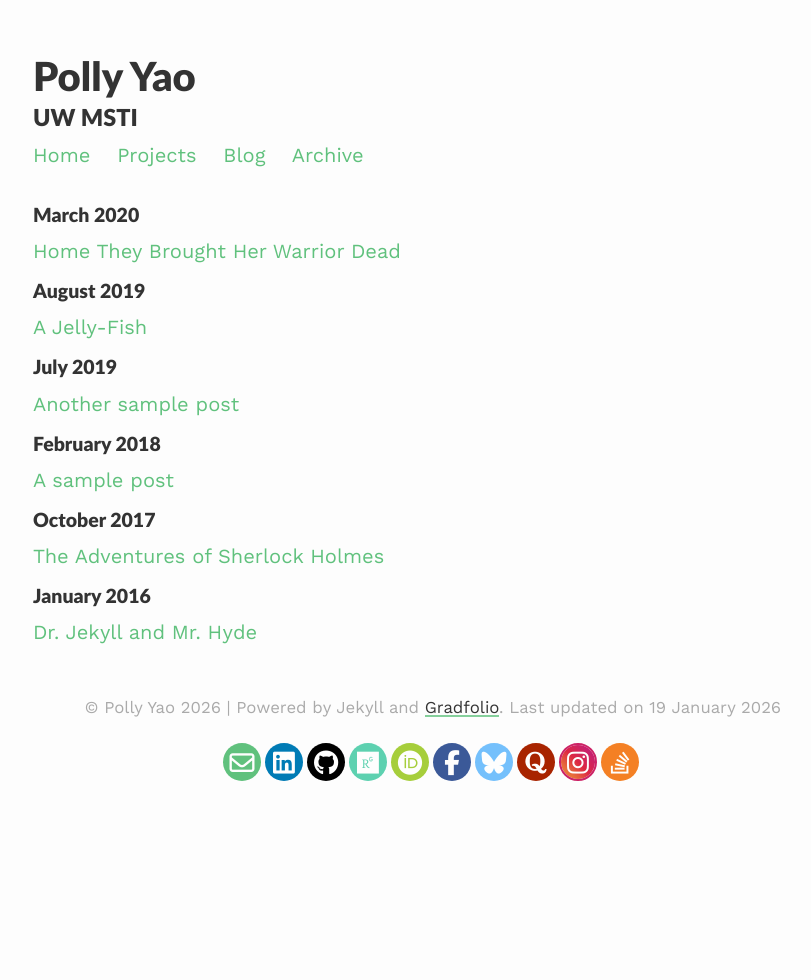
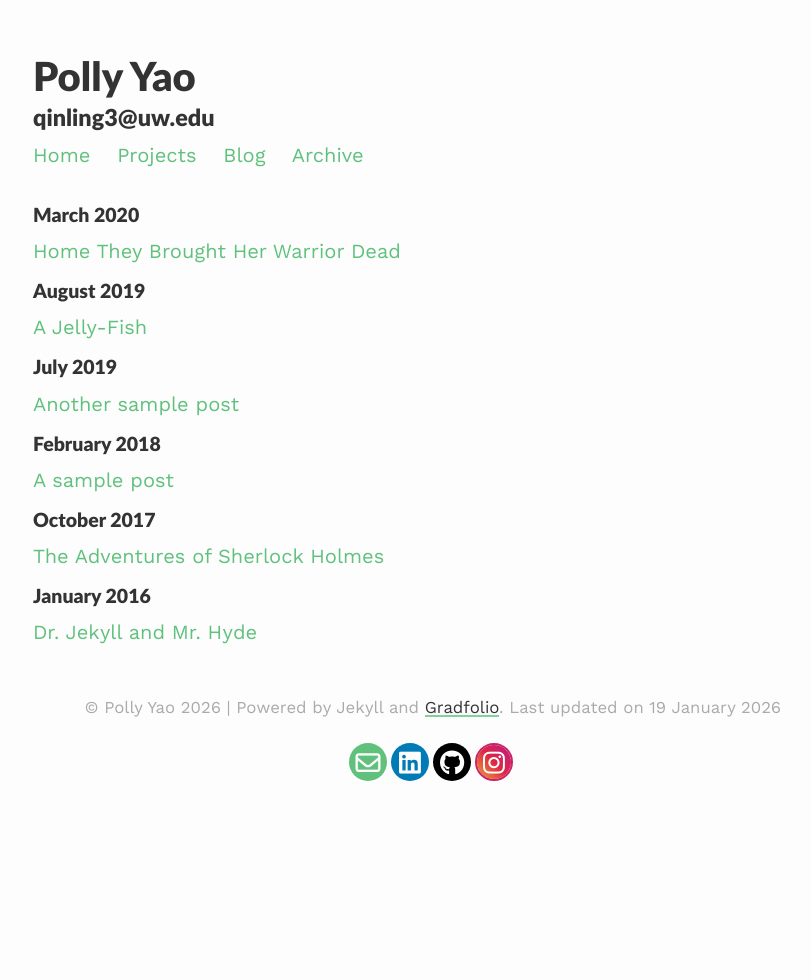
Before and after one commit to Pollyyaooo/Pollyyaooo.github.io, a Jekyll site: the page built from archive.html, in a window 1280 px wide. Shown: the whole page, without its empty margins (207-1018 px from the left). Built offline with Jekyll 4.4.1, drawn with Linux system fonts in a browser that asks for light colours; part of the change alters nothing that is shown.

Commit message:
Modify site description and social media links
Updated personal information and social media links.

```diff
--- a/_config.yml
+++ b/_config.yml
@@ -1,7 +1,7 @@
 ### your site title here
 
 title: Polly Yao
-description: UW MSTI
+description: qinling3@uw.edu
 
 baseurl: ""
 url: "https://pollyyaooo.github.io/"
@@ -13,15 +13,8 @@ permalink: /blog/:year/:title/
 paginate_path: /blog/page:num/
 
 # Social media links in footer
-linkedin: "#"
-stackoverflow: "#"
-github: "#"
-researchgate: "#"
-orcid: "#"
-quora: "#"
-instagram: "#"
-facebook: "#"
-bluesky: "#"
+linkedin: "https://www.linkedin.com/in/pollyyao2427/"
+instagram: "https://www.instagram.com/yao.polly?igsh=MXBpb3FnbDQyemZ6eA%3D%3D&utm_source=qr"
 
 # Markdown
 highlighter: rouge
```
